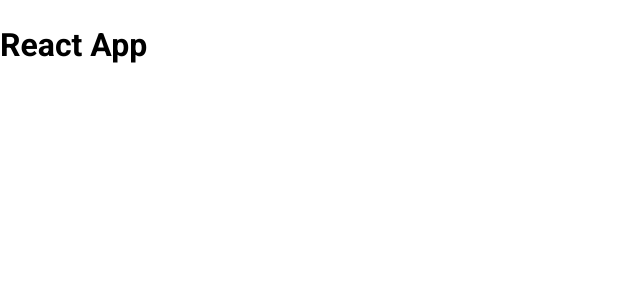
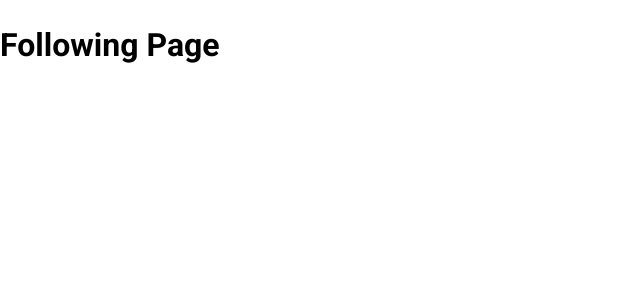
Before and after one commit to LeTrungIT/my-tiktok-ui, a React (Create React App) app: page /following in a window 1280 px wide. Shown: the top 300 px of the page, without its empty margins (0-640 px from the left). Built offline with nearby package versions, Linux system fonts and the light colour scheme.

Commit message:
Update router cho web

```diff
--- a/src/App.js
+++ b/src/App.js
@@ -1,8 +1,17 @@
+import { BrowserRouter as Router, Routes, Route } from 'react-router-dom';
+import { publicRoutes } from '~/routes';
 function App() {
     return (
-        <div className="App">
-            <h1>React App</h1>
-        </div>
+        <Router>
+            <div className="App">
+                <Routes>
+                    {publicRoutes.map(function (route) {
+                        const Page = route.component;
+                        return <Route path={route.path} element={<Page />} />;
+                    })}
+                </Routes>
+            </div>
+        </Router>
     );
 }
 
--- /dev/null
+++ b/src/pages/Following/index.js
@@ -0,0 +1,5 @@
+function Following() {
+    return <h1>Following Page</h1>;
+}
+
+export default Following;
--- /dev/null
+++ b/src/pages/Home/index.js
@@ -0,0 +1,5 @@
+function Home() {
+    return <h1>Home Page</h1>;
+}
+
+export default Home;
--- /dev/null
+++ b/src/routes/index.js
@@ -0,0 +1,14 @@
+import Home from '~/pages/Home';
+import Following from '~/pages/Following';
+const publicRoutes = [
+    {
+        path: '/',
+        component: Home,
+    },
+    {
+        path: '/following',
+        component: Following,
+    },
+];
+const privateRoutes = {};
+export { publicRoutes, privateRoutes };
```
